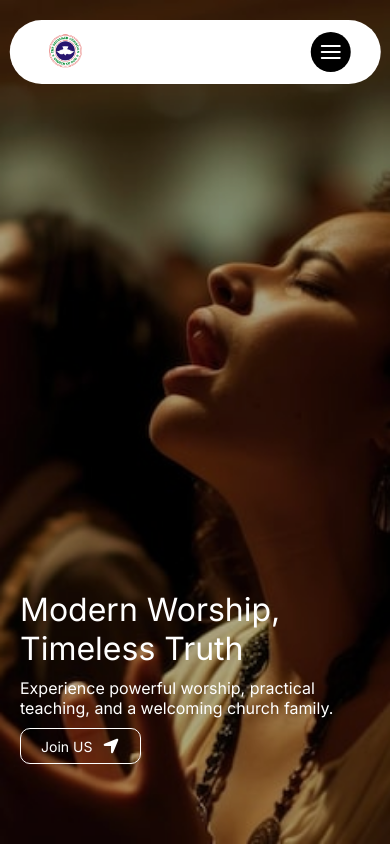
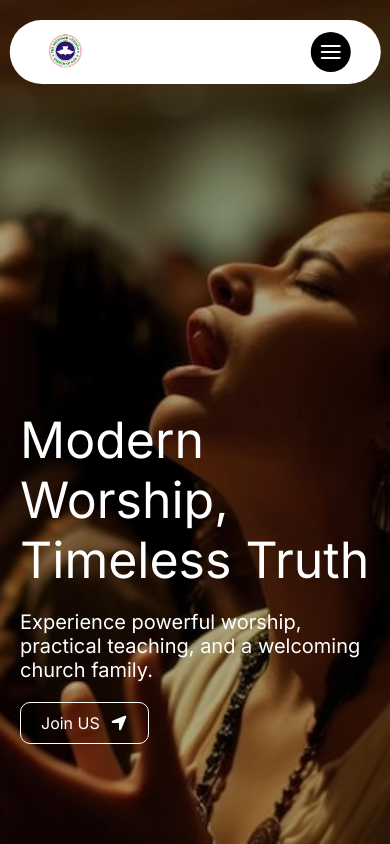
Before and after one commit to Abiola-Emmanuel/Amazing-Life, a Next.js app: page / in a window 390 px wide. Built offline with nearby package versions, Linux system fonts and the light colour scheme.

Commit message:
little adjustment

```diff
--- a/src/app/components/HeroCarousel.jsx
+++ b/src/app/components/HeroCarousel.jsx
@@ -57,7 +57,7 @@ const HeroCarousel = () => {
     },
     {
       src: '/hero-3.jpg',
-      subtitle: 'Faith • Family • Fellowship',
+      subtitle: 'Faith, Family, Fellowship',
       description: 'Discover your purpose, build meaningful relationships, and walk your journey of faith with us.',
       buttonText: 'Get Involved',
       link: '/ministries'
--- a/src/app/components/hero-carousel.css
+++ b/src/app/components/hero-carousel.css
@@ -174,23 +174,24 @@
 /* For screens up to 768px */
 @media screen and (max-width: 768px) {
   .hero-content {
-    bottom: 80px;
+    bottom: 100px;
     left: 20px;
     width: 90%;
+    gap: 20px;
     max-width: 400px;
   }
 
   .hero-subtitle {
-    font-size: 32px;
+    font-size: 50px;
   }
 
   .hero-description {
-    font-size: 16px;
+    font-size: 20px;
   }
 
   .hero-link {
-    padding: 8px 20px;
-    font-size: 14px;
+    padding: 10px 20px;
+    font-size: 16px;
   }
 
   .verse-container {
```
